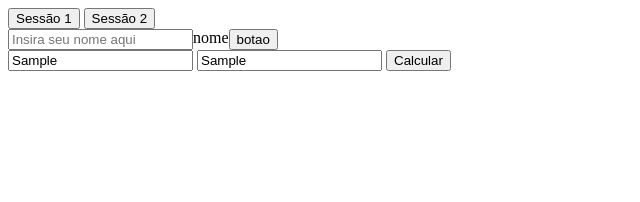
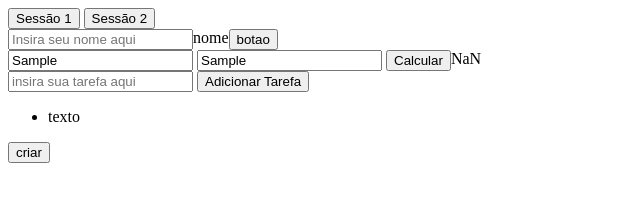
Before and after one commit to Leoruiz197/BLUE_Edtech_MOD_2, a plain HTML site: page Aula_05/index.html in a window 1280 px wide. Both pictures are taken after typing "Sample", "Sample" into the empty fields and a click on the button "Calcular". Shown: the whole page, without its empty margins (0-640 px from the left). Drawn offline with Linux system fonts and the light colour scheme.

Commit message:
js final da aula comentado

```diff
--- a/Aula_05/CSS/estilo.css
+++ b/Aula_05/CSS/estilo.css
@@ -4,3 +4,9 @@
 #segundo{
     display: flex;
 }
+li{
+    color: black;
+}
+li:hover{
+    color: darkgray;
+}
--- a/Aula_05/JS/script.js
+++ b/Aula_05/JS/script.js
@@ -3,21 +3,21 @@ function teste(){
 }
 
 function nome(){
-    const nome = document.getElementById("inputnome").value;
+    const nome = document.getElementById("inputnome").value; /* getElementById  recupera um elemento por completo, com o .value ele traz apenas o valor */
     document.getElementById("inputnome").value = "";
 
     if(nome == ""){
-        alert("preencha primeiro o campo nome");
+        alert("preencha primeiro o campo nome"); /* aparece na tela um balao com o escrito no meio */
     }else{
 
-        document.getElementById("spanresultado").textContent = nome;
-        document.getElementById("spanresultado").style.color = "red";
+        document.getElementById("spanresultado").textContent = nome; /* textcontent insere o texto no meio das tags html <span> INSERE AQUI </span>*/
+        document.getElementById("spanresultado").style.color = "red"; /* .style modifica o CSS atraves do JS */
     }
 
     // alert(nome);
 }
 
-function sec1(){
+function sec1(){ /* toogle */
     var sec = document.getElementById("primeiro");
 
     if(sec.style.display === "none"){
@@ -42,7 +42,30 @@ function calcularIMC(){
     var peso = document.getElementById("peso").value;
     var altura = document.getElementById("altura").value;
 
-    var resultado = peso / (altura * altura)
+    var resultado = peso / (altura * altura); /* calculos matematicos com o valor retornado dos inputs */
 
-    alert(resultado);
+    document.getElementById("spanIMC").textContent = resultado.toFixed(4); /* .toFixed(valor)  serve para arredondar as casas decimais */
+    //alert(resultado.toFixed(2));
 }
+
+function addTarefa(){
+    const li = document.createElement("li"); /* criar uma tag <li></li> HTML no DOM*/
+    const tarefa = document.getElementById("inputtarefa").value;
+    document.getElementById("inputtarefa").value = "";
+
+    if(tarefa == ""){
+        alert("Preencha o campo de tarefas antes de adicionar!");
+    }else{
+        const textotarefa = document.createTextNode(tarefa); /* Cria o texto preparado para ser inserido em uma tag HTML nova */
+        li.appendChild(textotarefa); /* add filho ao pai, add conteudo ou outra tag */
+
+        document.getElementById("MinhaLista").appendChild(li);
+    }
+}
+
+function create(){
+    const titulo2 = document.createElement("h2");
+    const textoh2 = document.createTextNode("titulo h2");
+    titulo2.appendChild(textoh2);
+    document.getElementById("quarto").appendChild(titulo2);
+}
--- a/Aula_05/index.html
+++ b/Aula_05/index.html
@@ -4,6 +4,7 @@
         <meta charset="UTF-8">
         <meta http-equiv="X-UA-Compatible" content="IE=edge">
         <meta name="viewport" content="width=device-width, initial-scale=1.0">
+        <link rel="icon" type="image/png" href="Media/imgs/javascript.png">
         <link rel="stylesheet" href="CSS/estilo.css">
         <title>Site com JS</title>
     </head>
@@ -31,6 +32,21 @@
                 <span id="spanIMC"></span>
             </section>
         </section>
+        <section id="terceiro">
+            <section id="campos">
+                <input type="text" id="inputtarefa" placeholder="insira sua tarefa aqui">
+                <button onclick="addTarefa()">Adicionar Tarefa</button>
+            </section>
+            <section id="listaTarefas">
+                <ul id="MinhaLista">
+                    <li>texto</li>
+                </ul>
+            </section>
+        </section>
+
+        <section id="quarto">
+            <button onclick="create()">criar</button>
+        </section>
 
         <script type="text/javascript" src="JS/script.js"></script>
     </body>
```
Also changed, not shown: Aula_05/Media/imgs/javascript.png (added).
